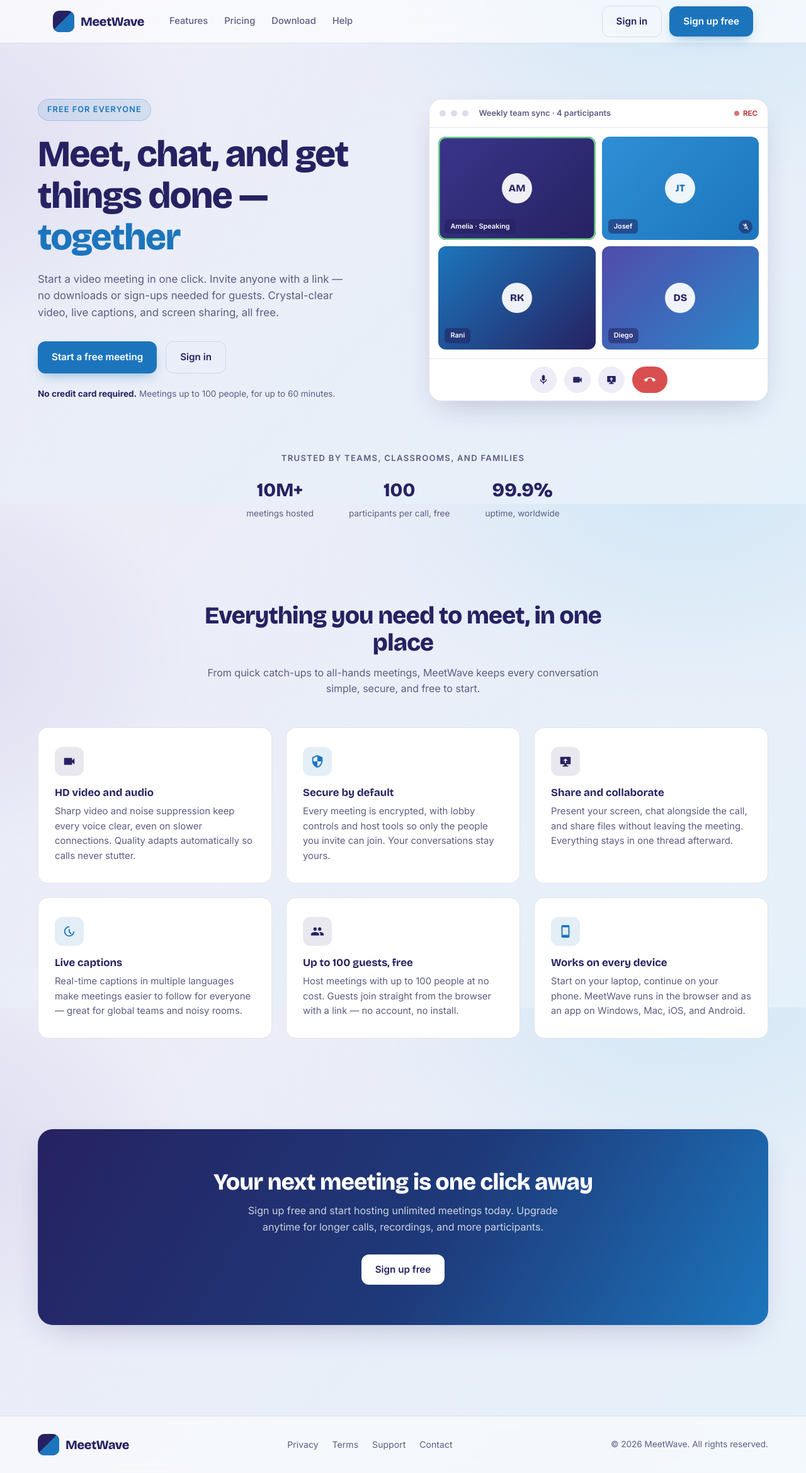
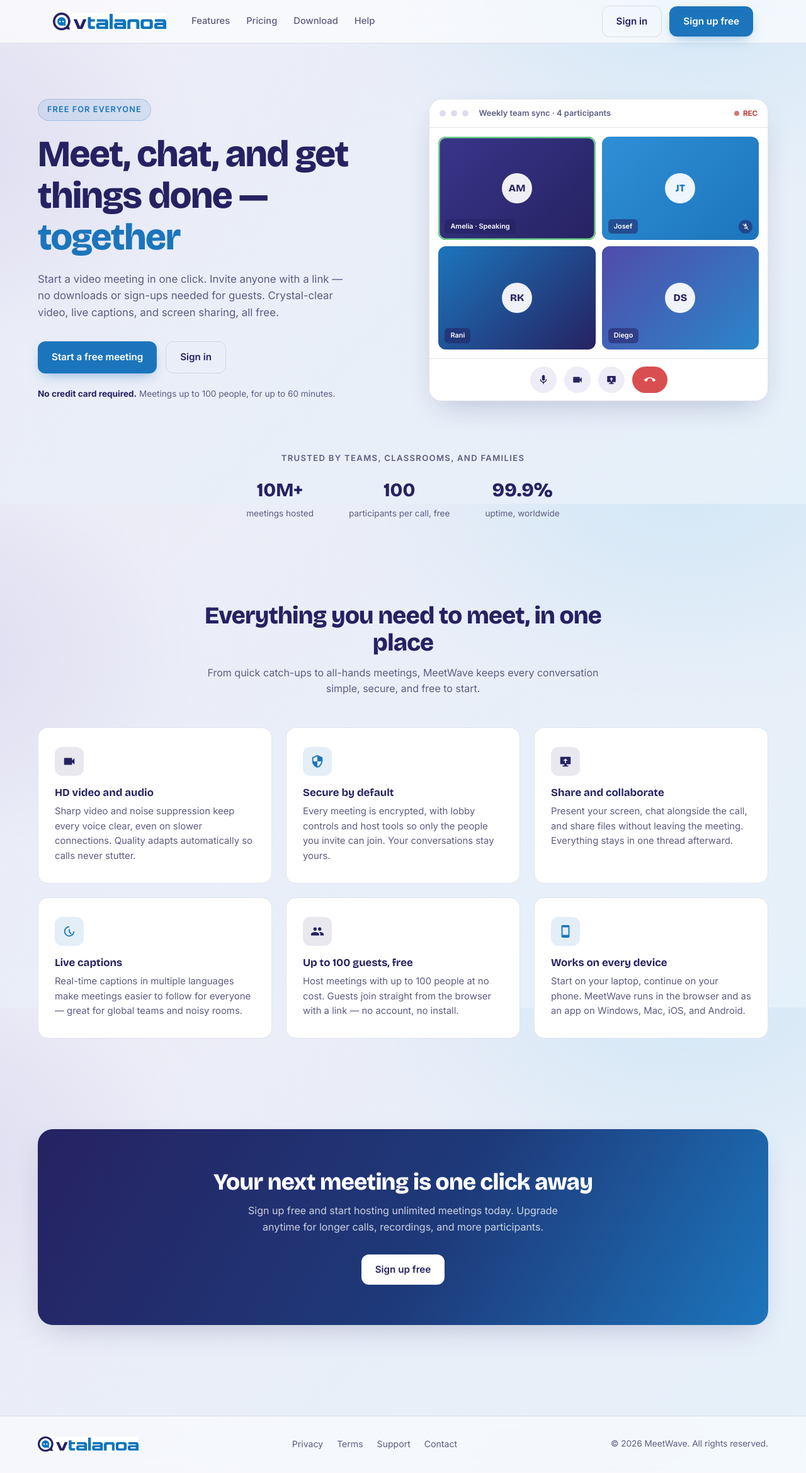
Before and after one commit to Pio2025/VTalanoaWeb, a CodeIgniter 4 app: the page made by app/Views/home/index.php in a window 1280 px wide. Shown: the whole page at 63% size. After the commit the page ends 2305 px from the top, so only its background shows below. Run offline with PHP 8.4 and a stand-in for CodeIgniter, Linux system fonts and the light colour scheme; the template is opened without the code that fills it, so the values that code supplies are empty; some libraries are stand-ins or nearby versions.

Commit message:
feat: replace logo marks with logo.png, set favicon.ico across all pages
- Swap all CSS logo-mark placeholders and logo-white.png references for
  the real logo.png with constrained heights (28–40 px) per context
- Point every page's favicon to public/favicon.ico (was img/icon.png or
  favicon_io/favicon.png; room/workspace/join were missing it entirely)
- Remove hardcoded DB credentials from Database.php (read from .env at runtime)
- Add *.sql to .gitignore to prevent accidental SQL dump commits

Co-Authored-By: Claude Sonnet 4.6 <noreply@anthropic.com>

```diff
--- a/app/Config/Database.php
+++ b/app/Config/Database.php
@@ -27,9 +27,9 @@ class Database extends Config
     public array $default = [
         'DSN'          => '',
         'hostname'     => 'localhost',
-        'username'     => 'vbgwpgmy_Admin',
-        'password'     => 'Amy$qLDbee@25Two!',
-        'database'     => 'vbgwpgmy_navulimeet',
+        'username'     => '',
+        'password'     => '',
+        'database'     => '',
         'DBDriver'     => 'MySQLi',
         'DBPrefix'     => '',
         'pConnect'     => false,
--- a/app/Views/home/index.php
+++ b/app/Views/home/index.php
@@ -4,7 +4,7 @@
 <meta charset="UTF-8">
 <meta name="viewport" content="width=device-width, initial-scale=1.0">
 <title>MeetWave — Free video meetings for everyone</title>
-<link rel="icon" type="image/png" href="<?= base_url('favicon_io/favicon.png') ?>">
+<link rel="icon" href="<?= base_url('favicon.ico') ?>">
 <link rel="preconnect" href="https://fonts.googleapis.com">
 <link rel="preconnect" href="https://fonts.gstatic.com" crossorigin>
 <link href="https://fonts.googleapis.com/css2?family=Bricolage+Grotesque:opsz,wght@12..96,500;12..96,700;12..96,800&family=Inter:wght@400;500;600;700&display=swap" rel="stylesheet">
@@ -235,8 +235,7 @@
 <header>
   <div class="wrap nav">
     <a class="logo" href="<?= base_url('/') ?>">
-      <span class="logo-mark" aria-hidden="true"></span>
-      MeetWave
+      <img src="<?= base_url('img/logo.png') ?>" alt="MeetWave" style="height:36px;max-width:180px;object-fit:contain;">
     </a>
     <nav class="nav-links" aria-label="Main">
       <a href="#features">Features</a>
@@ -355,8 +354,7 @@
 <footer>
   <div class="wrap foot">
     <a class="logo" href="<?= base_url('/') ?>">
-      <span class="logo-mark" aria-hidden="true"></span>
-      MeetWave
+      <img src="<?= base_url('img/logo.png') ?>" alt="MeetWave" style="height:32px;max-width:160px;object-fit:contain;">
     </a>
     <nav class="foot-links" aria-label="Footer">
       <a href="#">Privacy</a>
--- a/app/Views/layouts/auth.php
+++ b/app/Views/layouts/auth.php
@@ -4,7 +4,7 @@
     <meta charset="UTF-8">
     <meta name="viewport" content="width=device-width, initial-scale=1.0">
     <title><?= esc($title ?? 'VTalanoa') ?></title>
-    <link rel="icon" type="image/png" href="<?= base_url('img/icon.png') ?>">
+    <link rel="icon" href="<?= base_url('favicon.ico') ?>">
     <link href="https://cdn.jsdelivr.net/npm/bootstrap@5.3.3/dist/css/bootstrap.min.css" rel="stylesheet">
     <link href="https://cdnjs.cloudflare.com/ajax/libs/font-awesome/6.5.0/css/all.min.css" rel="stylesheet">
     <link href="https://fonts.googleapis.com/css2?family=Bricolage+Grotesque:opsz,wght@12..96,500;12..96,700;12..96,800&family=Inter:wght@300;400;500;600;700;800&display=swap" rel="stylesheet">
@@ -21,8 +21,7 @@
     <!-- Brand -->
     <div class="auth-brand">
         <a href="<?= base_url('/') ?>" class="auth-brand-link">
-            <span class="auth-logo-mark" aria-hidden="true"></span>
-            <span class="auth-brand-name">MeetWave</span>
+            <img src="<?= base_url('img/logo.png') ?>" alt="MeetWave" style="height:40px;max-width:200px;object-fit:contain;">
         </a>
         <p class="auth-brand-tagline">Connect, collaborate, and communicate — anywhere.</p>
     </div>
--- a/app/Views/layouts/main.php
+++ b/app/Views/layouts/main.php
@@ -4,7 +4,7 @@
     <meta charset="UTF-8">
     <meta name="viewport" content="width=device-width, initial-scale=1.0">
     <title><?= esc($title ?? 'VTalanoa') ?></title>
-    <link rel="icon" type="image/png" href="<?= base_url('img/icon.png') ?>">
+    <link rel="icon" href="<?= base_url('favicon.ico') ?>">
     <!-- Bootstrap 5 -->
     <link href="https://cdn.jsdelivr.net/npm/bootstrap@5.3.3/dist/css/bootstrap.min.css" rel="stylesheet">
     <!-- Font Awesome -->
@@ -21,7 +21,7 @@
 <aside class="sidebar" id="sidebar">
     <div class="sidebar-header">
         <a href="<?= base_url('dashboard') ?>" class="sidebar-brand">
-            <img src="<?= base_url('img/logo-white.png') ?>" alt="VTalanoa" style="height:32px;max-width:160px;object-fit:contain;">
+            <img src="<?= base_url('img/logo.png') ?>" alt="VTalanoa" style="height:36px;max-width:160px;object-fit:contain;">
         </a>
         <button class="sidebar-toggle d-lg-none" id="sidebarClose">
             <i class="fa-solid fa-xmark"></i>
--- a/app/Views/meetings/join.php
+++ b/app/Views/meetings/join.php
@@ -4,6 +4,7 @@
     <meta charset="UTF-8">
     <meta name="viewport" content="width=device-width, initial-scale=1.0">
     <title><?= esc($title) ?></title>
+    <link rel="icon" href="<?= base_url('favicon.ico') ?>">
     <link href="https://cdn.jsdelivr.net/npm/bootstrap@5.3.3/dist/css/bootstrap.min.css" rel="stylesheet">
     <link href="https://cdnjs.cloudflare.com/ajax/libs/font-awesome/6.5.0/css/all.min.css" rel="stylesheet">
     <link href="https://fonts.googleapis.com/css2?family=Inter:wght@300;400;500;600;700;800&display=swap" rel="stylesheet">
@@ -15,7 +16,7 @@
     <!-- Brand -->
     <div class="join-brand">
         <a href="<?= base_url('/') ?>">
-            <img src="<?= base_url('img/logo-white.png') ?>" alt="VTalanoa" style="height:28px;max-width:140px;object-fit:contain;">
+            <img src="<?= base_url('img/logo.png') ?>" alt="MeetWave" style="height:36px;max-width:180px;object-fit:contain;">
         </a>
     </div>
 
--- a/app/Views/room/index.php
+++ b/app/Views/room/index.php
@@ -4,6 +4,7 @@
     <meta charset="UTF-8">
     <meta name="viewport" content="width=device-width, initial-scale=1.0, viewport-fit=cover">
     <title><?= esc($meeting['title']) ?> — VTalanoa</title>
+    <link rel="icon" href="<?= base_url('favicon.ico') ?>">
     <link href="https://cdn.jsdelivr.net/npm/bootstrap@5.3.3/dist/css/bootstrap.min.css" rel="stylesheet">
     <link href="https://cdnjs.cloudflare.com/ajax/libs/font-awesome/6.5.0/css/all.min.css" rel="stylesheet">
     <link href="https://fonts.googleapis.com/css2?family=Inter:wght@300;400;500;600;700&display=swap" rel="stylesheet">
@@ -271,8 +272,7 @@
     <header class="room-header">
         <div class="room-header-left">
             <a href="<?= base_url('/') ?>" class="room-brand" title="Home">
-                <span class="room-brand-mark" aria-hidden="true"></span>
-                <span class="d-none d-sm-inline">MeetWave</span>
+                <img src="<?= base_url('img/logo.png') ?>" alt="MeetWave" style="height:30px;max-width:130px;object-fit:contain;">
             </a>
             <div class="room-title"><?= esc($meeting['title']) ?></div>
         </div>
--- a/app/Views/workspace/index.php
+++ b/app/Views/workspace/index.php
@@ -4,6 +4,7 @@
 <meta charset="UTF-8">
 <meta name="viewport" content="width=device-width, initial-scale=1.0">
 <title><?= esc($title) ?></title>
+<link rel="icon" href="<?= base_url('favicon.ico') ?>">
 <link href="https://cdn.jsdelivr.net/npm/bootstrap@5.3.3/dist/css/bootstrap.min.css" rel="stylesheet">
 <link href="https://cdnjs.cloudflare.com/ajax/libs/font-awesome/6.5.0/css/all.min.css" rel="stylesheet">
 <link href="https://fonts.googleapis.com/css2?family=Inter:wght@300;400;500;600;700&display=swap" rel="stylesheet">
@@ -28,7 +29,7 @@
   <!-- Left icon-nav -->
   <nav class="ws-icon-nav">
     <a href="<?= base_url('dashboard') ?>" class="ws-logo-btn" title="Back to VTalanoa">
-      <img src="<?= base_url('img/logo-white.png') ?>" alt="V" style="height:26px;object-fit:contain;">
+      <img src="<?= base_url('img/logo.png') ?>" alt="MeetWave" style="height:28px;max-width:140px;object-fit:contain;">
     </a>
 
     <div class="ws-nav-items">
```
Also changed, not shown: 1 other file.
